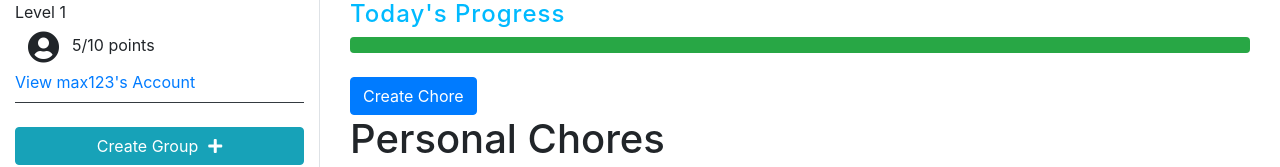
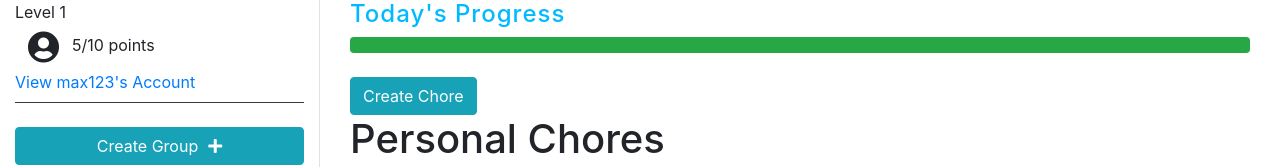
Before and after one commit to BrennanBeeler/CS5340_ChoreChasers, a React (Create React App) app: page /choreManager in a window 1280 px wide. Shown: the top 167 px of the page. Built offline with nearby package versions, Linux system fonts and the light colour scheme.

Commit message:
consistent style

```diff
--- a/src/components/chore-manager/group-chores.js
+++ b/src/components/chore-manager/group-chores.js
@@ -76,8 +76,8 @@ class GroupChores extends React.Component {
             </ProgressBar> : <div/>}
             <br/>
 
-            <div className="d-flex justify-content-around">
-              <Button variant="primary" onClick={() => this.setState({choreModal: true})}>
+            <div className="d-flex justify-content-between">
+              <Button variant="info" onClick={() => this.setState({choreModal: true})}>
                   Create Chore
               </Button>
 
--- a/src/components/chore-manager/personal-chores.js
+++ b/src/components/chore-manager/personal-chores.js
@@ -53,7 +53,7 @@ class PersonalChores extends React.Component {
           <ProgressBar variant="success" now={this.state.completedPoints/this.state.totalPoints *100} key={1}/>
         </ProgressBar>
         <br/>
-        <Button variant="primary" onClick={() => this.setState({choreModal: true})}>
+        <Button variant="info" onClick={() => this.setState({choreModal: true})}>
             Create Chore
           </Button>
 
```
